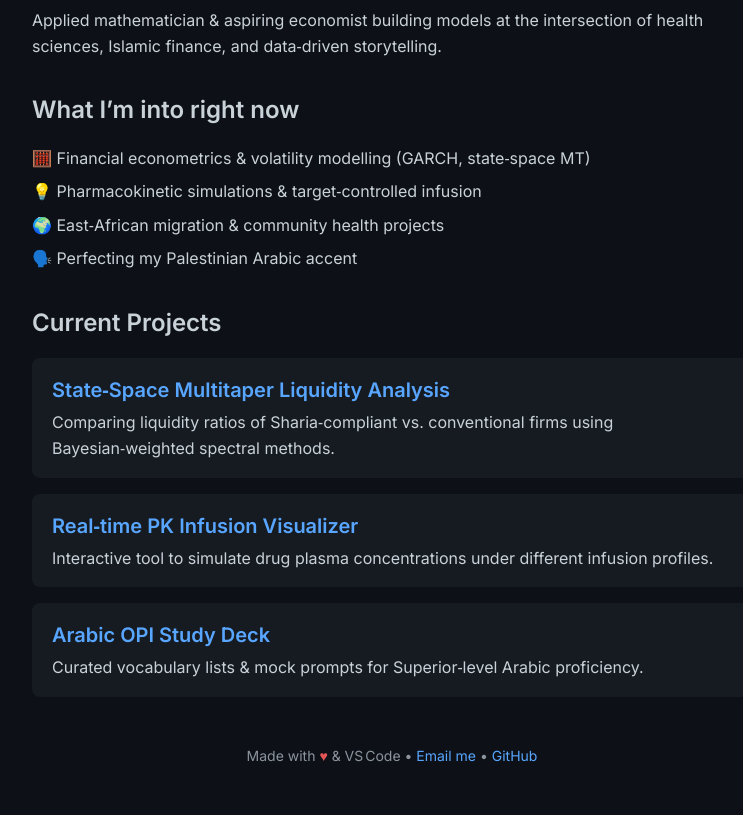
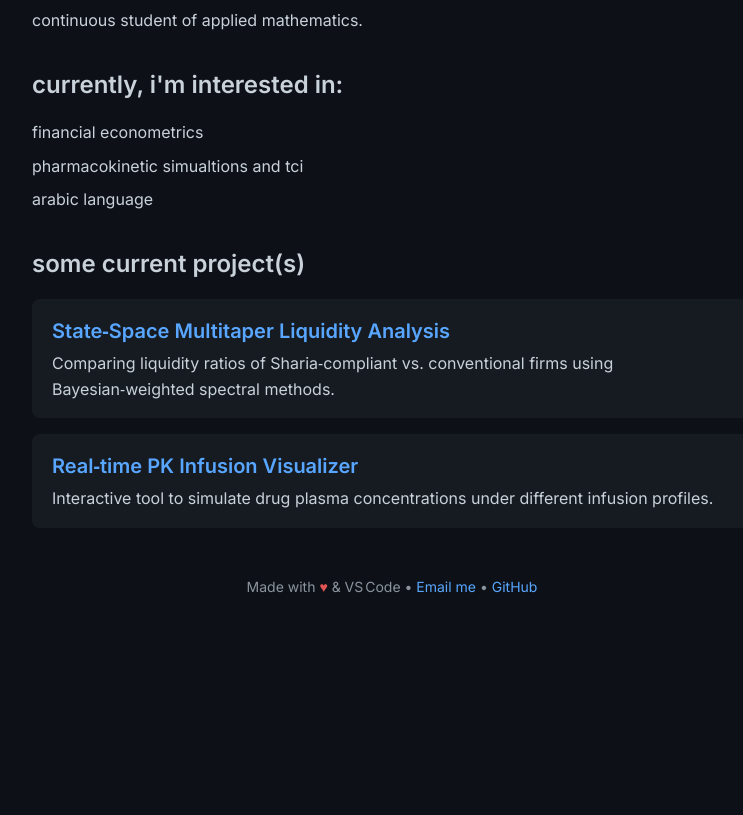
Before and after one commit to amalhani/amalhani.github.io, a plain HTML site: page index.html in a window 1280 px wide. Shown: the part 120-935 px from the top of the page, without its empty margins (248-991 px from the left). After the commit the page ends 800 px from the top, so only its background shows below. Drawn offline with Linux system fonts and the light colour scheme.

Commit message:
Update index.html

```diff
--- a/index.html
+++ b/index.html
@@ -3,7 +3,7 @@
 <head>
   <meta charset="UTF-8" />
   <meta name="viewport" content="width=device-width, initial-scale=1.0" />
-  <title>Amal Seif | Personal Site</title>
+  <title>amal's personal site</title>
   <link href="https://fonts.googleapis.com/css2?family=Inter:wght@300;400;600&display=swap" rel="stylesheet" />
   <style>
     :root {
@@ -79,25 +79,23 @@
 <body>
   <main class="wrapper">
     <header>
-      <h1>Hi, I&#x27;m Amal</h1>
+      <h1>hi, i&#x27;m Amal</h1>
       <p>
-        Applied mathematician &amp; aspiring economist building models at the intersection
-        of health sciences, Islamic finance, and data‑driven storytelling.
+        continuous student of applied mathematics.
       </p>
     </header>
 
     <section>
-      <h2>What I’m into right now</h2>
+      <h2>currently, i'm interested in:</h2>
       <ul>
-        <li>🧮 Financial econometrics &amp; volatility modelling (GARCH, state‑space MT)</li>
-        <li>💡 Pharmacokinetic simulations &amp; target‑controlled infusion</li>
-        <li>🌍 East‑African migration &amp; community health projects</li>
-        <li>🗣️ Perfecting my Palestinian Arabic accent</li>
+        <li>financial econometrics</li>
+        <li>pharmacokinetic simualtions and tci</li>
+        <li>arabic language</li>
       </ul>
     </section>
 
     <section>
-      <h2>Current Projects</h2>
+      <h2>some current project(s)</h2>
       <div class="card">
         <h3>
           <a href="https://github.com/username/fin-liquidity-ssmt" target="_blank" rel="noopener"
@@ -120,16 +118,6 @@
           profiles.
         </p>
       </div>
-      <div class="card">
-        <h3>
-          <a href="https://github.com/username/opar" target="_blank" rel="noopener"
-            >Arabic OPI Study Deck</a
-          >
-        </h3>
-        <p>
-          Curated vocabulary lists &amp; mock prompts for Superior‑level Arabic proficiency.
-        </p>
-      </div>
     </section>
 
     <footer>
```
